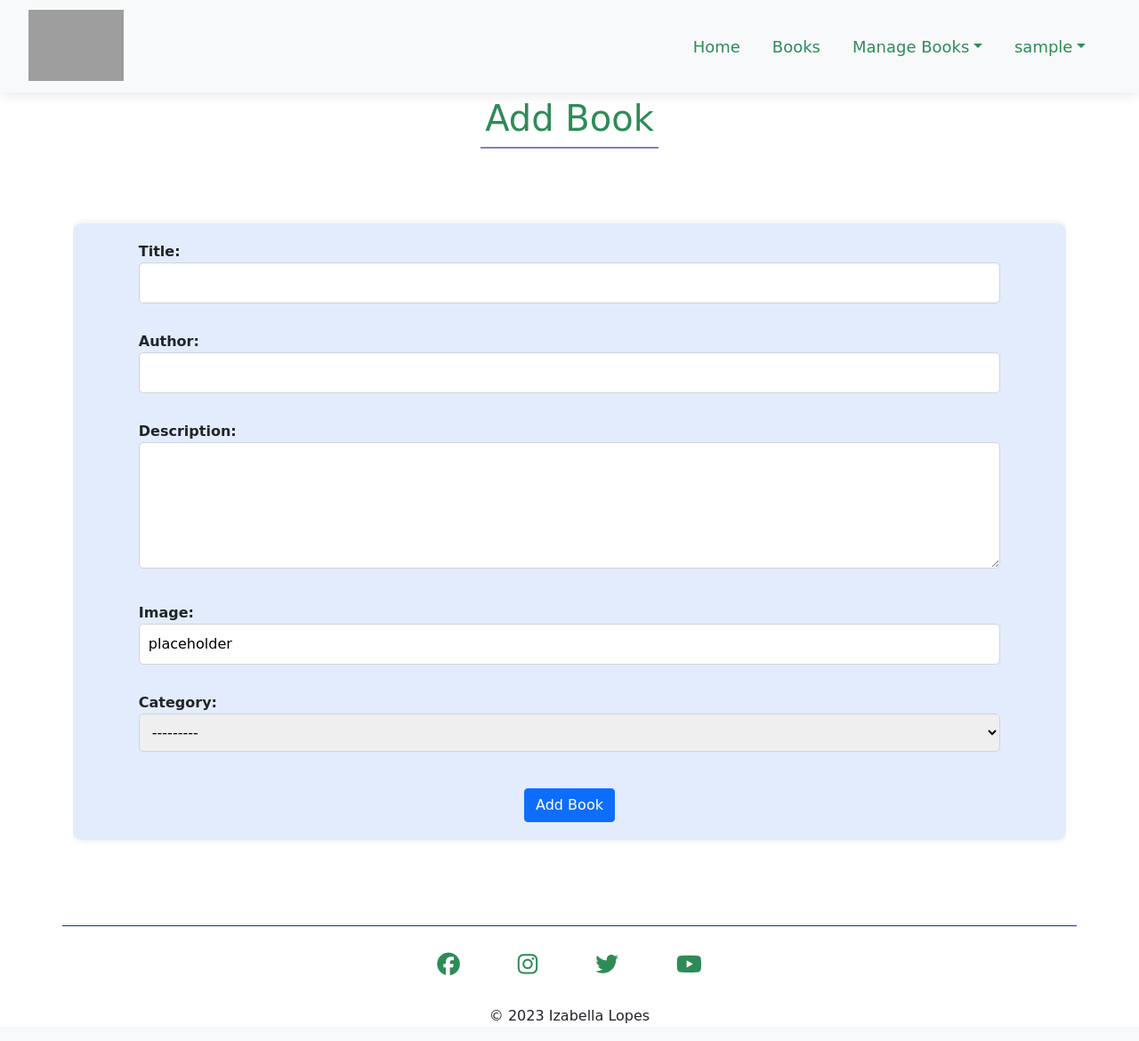
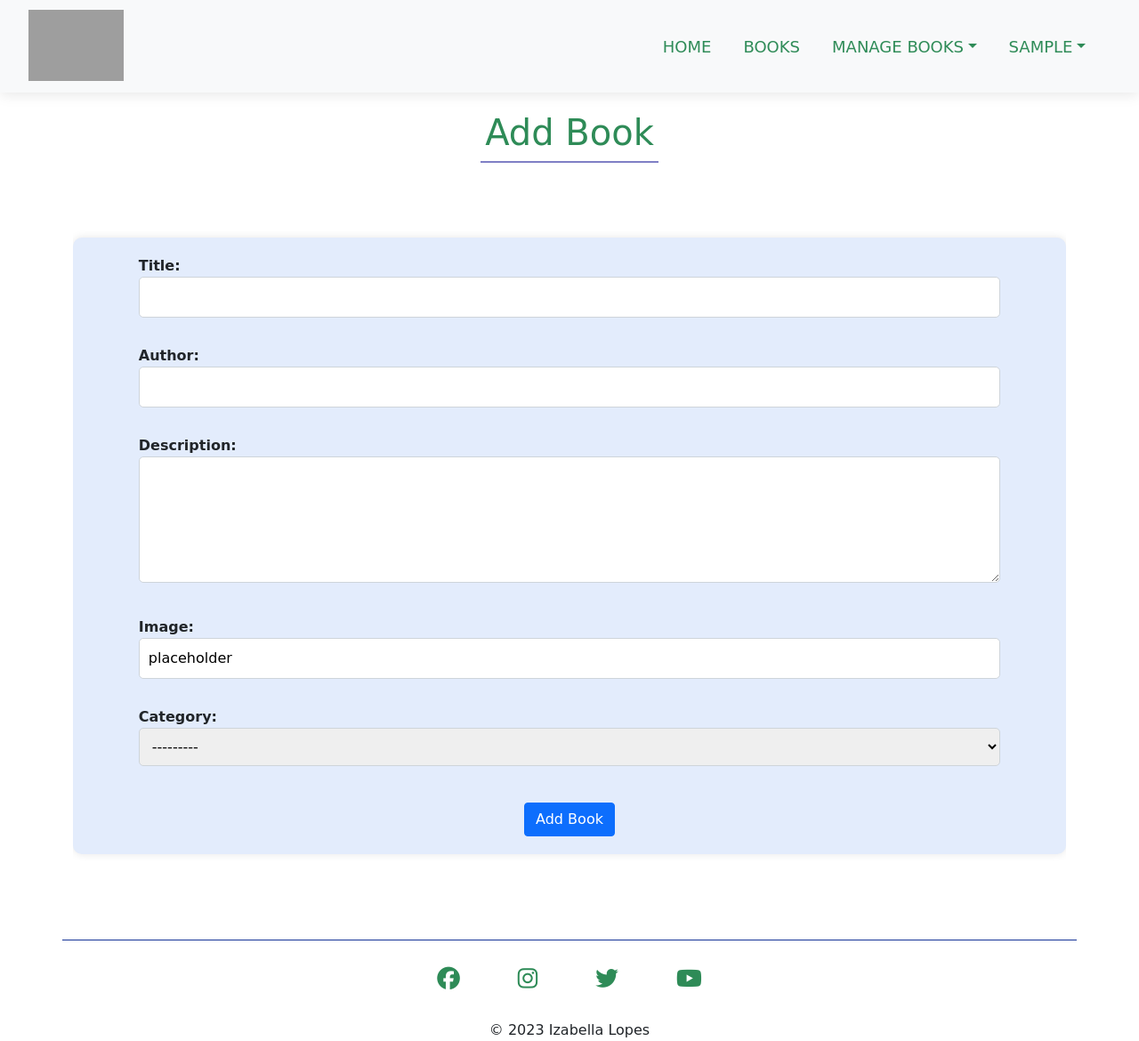
Before and after one commit to IzabellaLopes/kidlit-swap, a Django app: page /add_book/ in a window 1280 px wide. Shown: the whole page at 89% size. Run offline with Django 3.2, Linux system fonts and the light colour scheme; the visitor is signed in with stand-in values (Sample User, id 1); data that the repository does not hold is empty; some libraries are stand-ins or nearby versions; some web fonts are replaced; grey boxes are pictures that could not be loaded.

Commit message:
Update base.html for consistent styling and message handling

```diff
--- a/templates/base.html
+++ b/templates/base.html
@@ -34,44 +34,44 @@
               <ul class="navbar-nav mb-2 mb-lg-0">
                 <li class="nav-item {% block navbar_home_active %}
                   {% endblock %}">
-                  <a class="nav-link animated-zoom" aria-current="page" href="{% url 'home' %}">Home</a>
+                  <a class="nav-link animated-zoom text-uppercase" aria-current="page" href="{% url 'home' %}">Home</a>
                 </li>
                 <li class="nav-item {% block navbar_book_list_active %}
                   {% endblock %}">
-                  <a class="nav-link animated-zoom" href="{% url 'book_list' %}">Books</a>
+                  <a class="nav-link animated-zoom text-uppercase" href="{% url 'book_list' %}">Books</a>
                 </li>
                 {% if user.is_authenticated %}
                   <li class="nav-item dropdown">
-                    <a class="nav-link dropdown-toggle animated-zoom" href="#" id="manageBooksDropdown" role="button" data-bs-toggle="dropdown" aria-expanded="false">Manage Books</a>
+                    <a class="nav-link dropdown-toggle animated-zoom text-uppercase" href="#" id="manageBooksDropdown" role="button" data-bs-toggle="dropdown" aria-expanded="false">Manage Books</a>
                     <ul class="dropdown-menu" aria-labelledby="manageBooksDropdown">
                       <li>
-                        <a class="dropdown-item" href="{% url 'add_book' %}">Add Book</a>
+                        <a class="dropdown-item text-uppercase" href="{% url 'add_book' %}">Add Book</a>
                       </li>
                       <li>
-                        <a class="dropdown-item" href="{% url 'my_books' %}">My Books</a>
+                        <a class="dropdown-item text-uppercase" href="{% url 'my_books' %}">My Books</a>
                       </li>
                     </ul>
                   </li>
                   <li class="nav-item dropdown">
-                    <a class="nav-link dropdown-toggle animated-zoom" href="#" id="navbarDropdownMenuLink" role="button" data-bs-toggle="dropdown" aria-expanded="false">{{ user.username }}</a>
+                    <a class="nav-link dropdown-toggle animated-zoom text-uppercase" href="#" id="navbarDropdownMenuLink" role="button" data-bs-toggle="dropdown" aria-expanded="false">{{ user.username }}</a>
                     <ul class="dropdown-menu" aria-labelledby="navbarDropdownMenuLink">
                       <li>
-                        <a class="dropdown-item" href="{% url 'profile' %}">Profile</a>
+                        <a class="dropdown-item text-uppercase" href="{% url 'profile' %}">Profile</a>
                       </li>
                       <li>
-                        <a class="dropdown-item" href="{% url 'account_logout' %}">Logout</a>
+                        <a class="dropdown-item text-uppercase" href="{% url 'account_logout' %}">Logout</a>
                       </li>
                     </ul>
                   </li>
                 {% else %}
                   <li class="nav-item dropdown">
-                    <a class="nav-link dropdown-toggle animated-zoom" href="#" id="navbarDropdownMenuLink" role="button" data-bs-toggle="dropdown" aria-expanded="false">My Account</a>
+                    <a class="nav-link dropdown-toggle animated-zoom text-uppercase" href="#" id="navbarDropdownMenuLink" role="button" data-bs-toggle="dropdown" aria-expanded="false">My Account</a>
                     <ul class="dropdown-menu" aria-labelledby="navbarDropdownMenuLink">
                       <li>
-                        <a class="dropdown-item" href="{% url 'account_signup' %}">Sign up</a>
+                        <a class="dropdown-item text-uppercase" href="{% url 'account_signup' %}">Sign up</a>
                       </li>
                       <li>
-                        <a class="dropdown-item" href="{% url 'account_login' %}">Login</a>
+                        <a class="dropdown-item text-uppercase" href="{% url 'account_login' %}">Login</a>
                       </li>
                     </ul>
                   </li>
@@ -83,6 +83,20 @@
         <!-- End Navigation -->
       </header>
       <!-- End Header -->
+
+      <!-- Messages - Code Institute's "I Think Therefore I Blog" project -->
+      <div class="container text-center mt-3">
+        <div class="row">
+            <div class="col-md-8 offset-md-2">
+                {% for message in messages %}
+                <div class="alert {{ message.tags }} alert-dismissible fade show" role="alert">
+                    {{ message | safe }}
+                    <button type="button" class="btn-close" data-bs-dismiss="alert" aria-label="Close"></button>
+                </div>
+                {% endfor %}
+            </div>
+        </div>
+      </div>
 
       <main>
         {% block content %}
@@ -117,6 +131,17 @@
     </footer>
     <!-- End Footer -->
 
+    <!-- Script to manage messages fading -->
+    <script>
+      setTimeout(function () {
+        let messages = document.querySelectorAll(".alert:not(.message-no-fade)");
+        messages.forEach(function (message) {
+          let alert = new bootstrap.Alert(message);
+          alert.close();
+        });
+      }, 3000);
+    </script>
+
     <!-- Font Awesome script -->
     <script src="https://kit.fontawesome.com/d0b182acbf.js" crossorigin="anonymous"></script>
     <!-- Bootstrap Bundle with Popper -->
@@ -138,7 +163,5 @@
       });
     </script>
 
-
-
   </body>
 </html>
```
